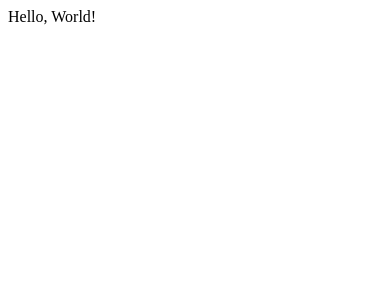
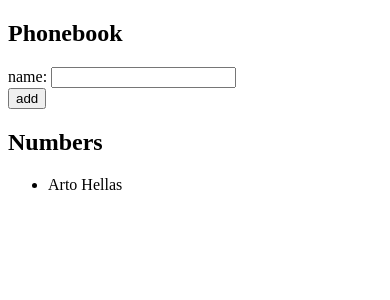
Before and after one commit to kobesani/react-phonebook, a React (Create React App) app: page / in a window 390 px wide. Shown: the top 300 px of the page. Built offline with nearby package versions, Linux system fonts and the light colour scheme.

Commit message:
Finished first two steps for phonebook app

```diff
--- a/src/App.js
+++ b/src/App.js
@@ -1,9 +1,55 @@
+import { useState } from 'react'
+
 const App = (props) => {
+  const [persons, setPersons] = useState(props.persons)
+  const [newName, setNewName] = useState("")
+
+  const addName = (event) => {
+    event.preventDefault()
+
+    if (
+      persons
+      .filter((person) => person.name === newName)
+      .length > 0
+    ) {
+      console.log(`${newName} already in list`)
+      return (false)
+    }
+
+    setPersons(
+      persons.concat(
+        {
+          id: persons.length + 1,
+          name: newName,
+        }
+      )
+    )
+    setNewName("")
+    return (true)
+  }
+
+  const handleNameChange = (event) => {
+    console.log(event.target.value)
+    setNewName(event.target.value)
+  }
+
   return (
     <div>
-      Hello, World!
+      <h2>Phonebook</h2>
+      <form onSubmit={addName}>
+        <div>
+          name: <input value={newName} onChange={handleNameChange} />
+        </div>
+        <div>
+          <button type="submit">add</button>
+        </div>
+      </form>
+      <h2>Numbers</h2>
+      <ul>
+        {persons.map(person => <li key={person.id}>{person.name}</li>)}
+      </ul>
     </div>
   )
 }
 
-export default App;
+export default App
--- a/src/index.js
+++ b/src/index.js
@@ -3,6 +3,13 @@ import ReactDOM from 'react-dom/client';
 
 import App from './App';
 
+const persons = [
+  {
+    id: 1,
+    name: 'Arto Hellas'
+  },
+]
+
 ReactDOM
   .createRoot(document.getElementById('root'))
-  .render(<App />)
+  .render(<App persons={persons} />)
```
